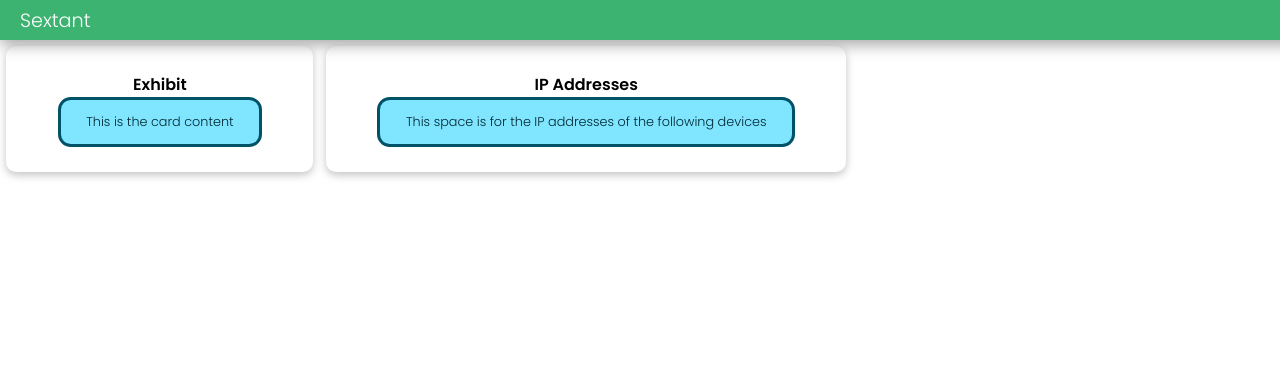
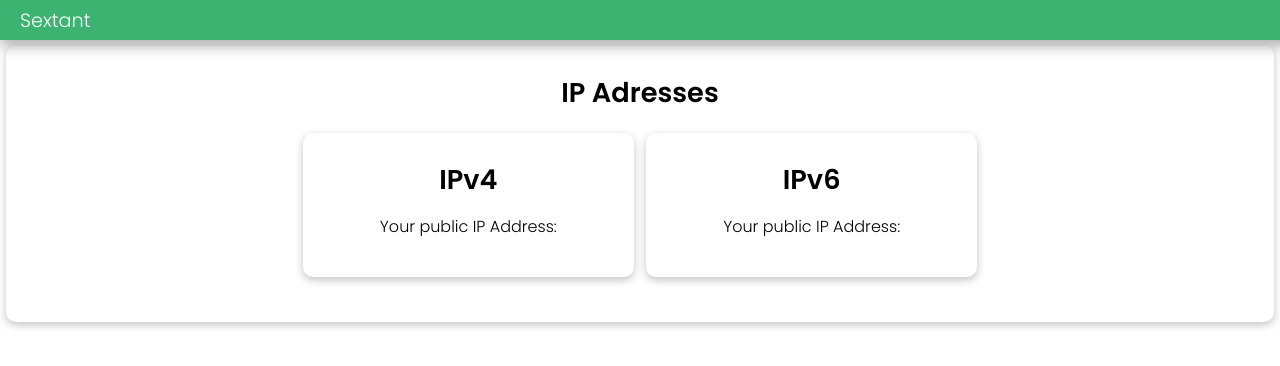
Before and after one commit to vagabond-systems/cisco-starter-repo, a React (Create React App) app in the folder sextant/: page / in a window 1280 px wide. Shown: the top 366 px of the page. Built offline with nearby package versions, Linux system fonts and the light colour scheme; no server answers.

Commit message:
third task

```diff
--- a/sextant/src/App.css
+++ b/sextant/src/App.css
@@ -1,6 +1,9 @@
 @import url("https://fonts.googleapis.com/css2?family=Poppins:ital,wght@0,300;0,600;1,300&display=swap");
 
 .App {
+  display: flex;
+  flex-direction: column;
+  justify-content: center;
   text-align: center;
   font-family: "Poppins", sans-serif;
   width: 100%;
--- a/sextant/src/App.js
+++ b/sextant/src/App.js
@@ -1,16 +1,27 @@
 import "./App.css";
 import Banner from "./Banner";
 import Exhibit from "./Exhibit";
+import IpAdress from "./IpAdress";
 
 function App() {
   return (
     <div className="App">
       <Banner bannerName="Sextant" />
-      <Exhibit exhibitTitle="Exhibit">
-        <div>This is the card content</div>
-      </Exhibit>
-      <Exhibit exhibitTitle="IP Addresses">
-        <div>This space is for the IP addresses of the following devices</div>
+      <Exhibit exhibitTitle="IP Adresses">
+        <div
+          style={{
+            display: "flex",
+            justifyContent: "center",
+            alignItems: "center",
+          }}
+        >
+          <Exhibit exhibitTitle="IPv4">
+            <IpAdress ipType="ipv6"></IpAdress>
+          </Exhibit>
+          <Exhibit exhibitTitle="IPv6">
+            <IpAdress ipType="ipv6"></IpAdress>
+          </Exhibit>
+        </div>
       </Exhibit>
     </div>
   );
--- a/sextant/src/Exhibit.css
+++ b/sextant/src/Exhibit.css
@@ -1,5 +1,6 @@
 .Exhibit {
   float: left;
+  justify-content: center;
   margin: 0.5vw;
   padding: 2vw 4vw;
   border-radius: 10px;
@@ -9,15 +10,16 @@
 
 .ExhibitHeading {
   font-weight: bold;
-  font-size: 1.2;
+  font-size: 1.7rem;
 }
 
 .ExhibitContent {
+  display: flex;
+  flex-direction: column;
+  justify-content: center;
+  align-items: center;
   padding: 1vw 2vw;
   text-align: center;
-  font-size: 1vw;
-  color: #002933;
-  background-color: #80e5ff;
-  border: 0.25vw solid #005266;
+  font-size: 1rem;
   border-radius: 1vw;
 }
--- /dev/null
+++ b/sextant/src/IpAdress.jsx
@@ -0,0 +1,22 @@
+import React, { useState } from 'react'
+import { useEffect } from 'react'
+
+const IpAdress = ({ ipType }) => {
+    const [ipAddress, setIpAdress] = useState("");
+    const ipArray = { ipv4: "https://api.ipify.org?format=json", ipv6: "https://api64.ipify.org?format=json" }
+    useEffect(() => {
+        fetch(
+            "https://api64.ipify.org?format=json")
+            .then((res) => res.json())
+            .then((json) => {
+                setIpAdress(json.ip);
+                console.log(json);
+            })
+    }, []);
+
+    return (
+        <div>Your public IP Address: {ipAddress}</div>
+    )
+}
+
+export default IpAdress
```
